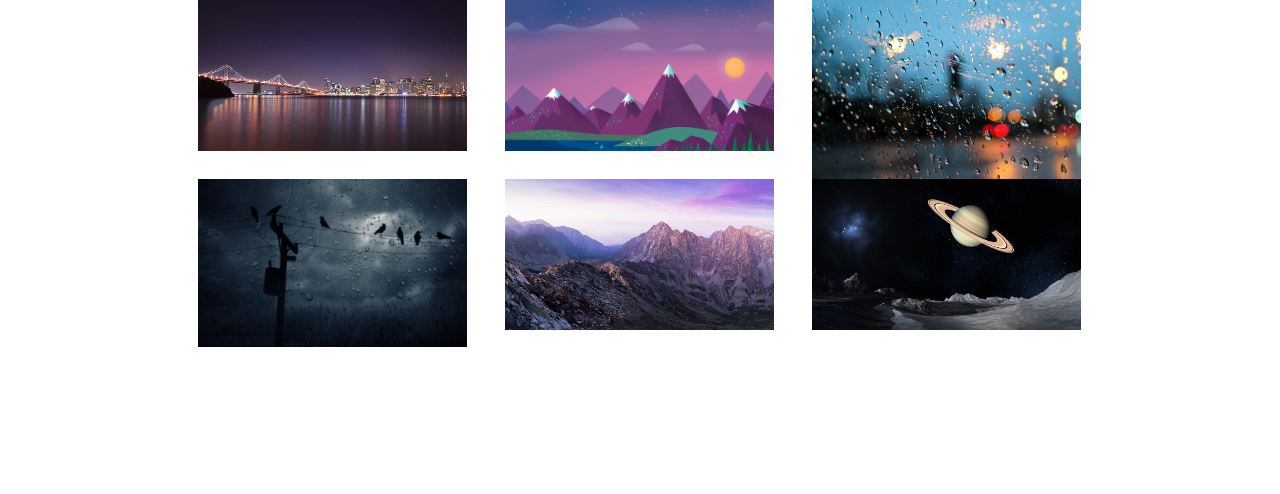
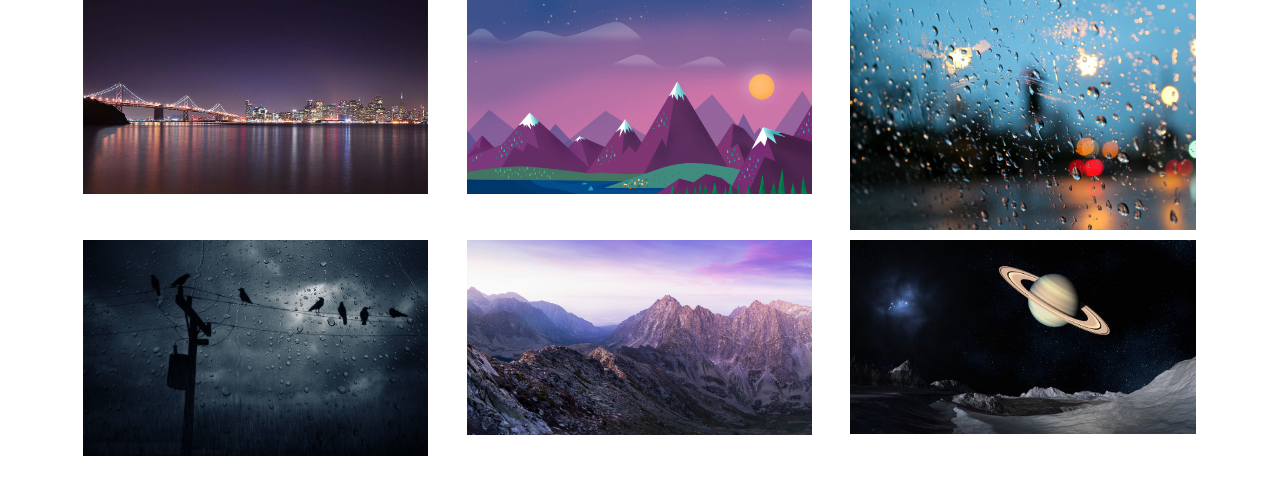
Before and after one commit to globant-ui/css-lab, a plain HTML site: page layout.html in a window 1280 px wide. Drawn offline with nearby package versions, Linux system fonts and the light colour scheme.

Commit message:
CSS Exercise 2.6
Exercise 2.6 complet.

```diff
--- a/css/grid.css
+++ b/css/grid.css
@@ -1,15 +1,20 @@
 /* Small screens (default) */
 html { font-size: 100%; }
+
+	.column{
+		float: left;
+	    padding-left: 1rem;
+	    padding-right: 1rem;
+
+	    width: 100%;
+
+	    margin-bottom: 10px;
+	}
 
 /* Medium screens (640px) */
 @media (min-width: 40rem) {
   html { font-size: 112%; }
 
-  .column{
-	    float: left;
-	    padding-left: 1rem;
-	    padding-right: 1rem;
-	}
 
 	.column.full { width: 100%; }
 	.column.two-thirds { width: 66.7%; }
@@ -23,11 +28,6 @@ html { font-size: 100%; }
 @media (min-width: 64rem) {
   html { font-size: 120%; }
 
-	.column{
-	    float: left;
-	    padding-left: 1rem;
-	    padding-right: 1rem;
-	}
 
 	.column.full { width: 100%; }
 	.column.two-thirds { width: 66.7%; }
@@ -46,7 +46,7 @@ html { font-size: 100%; }
 
 .container {
   margin: 0 auto;
-  max-width: 48rem;
+  max-width: 60rem;
   width: 90%;
 
 }
```
